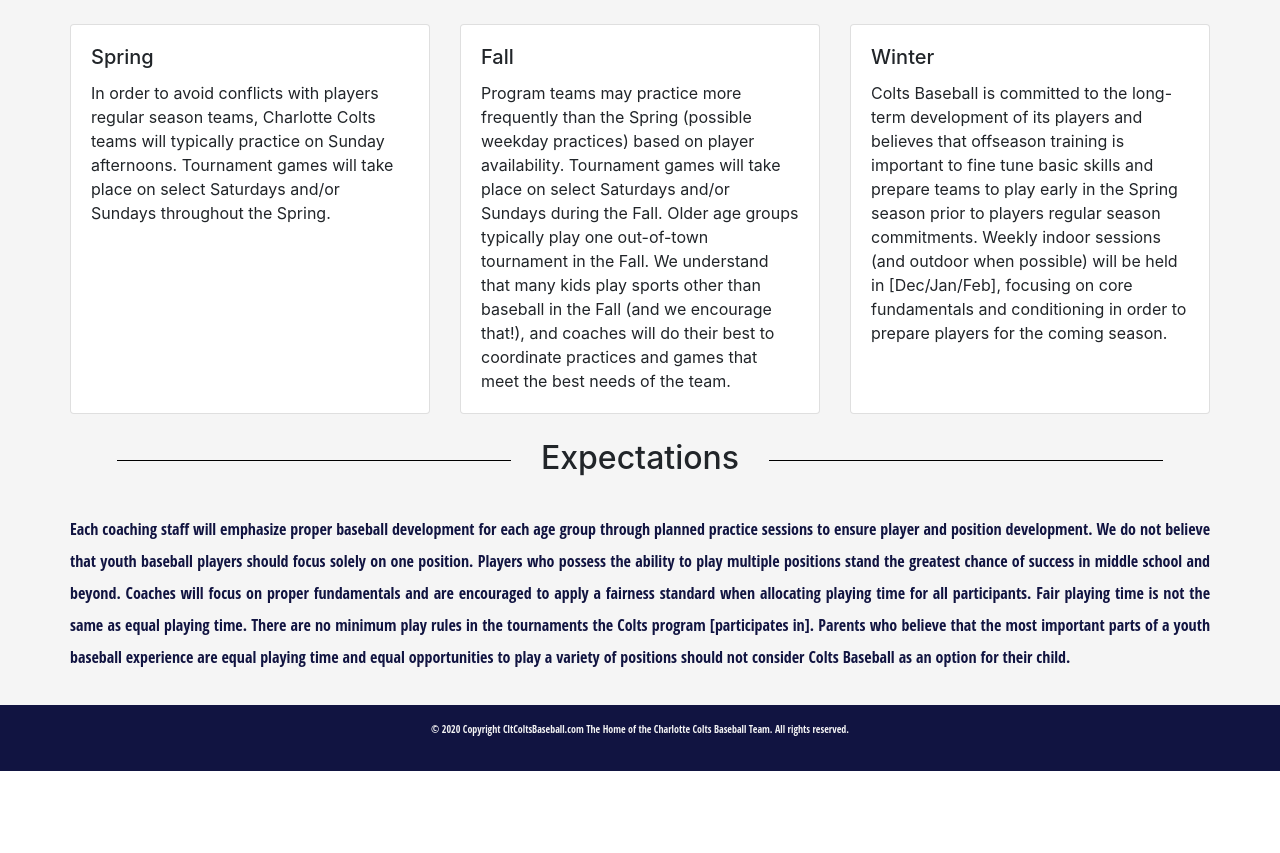
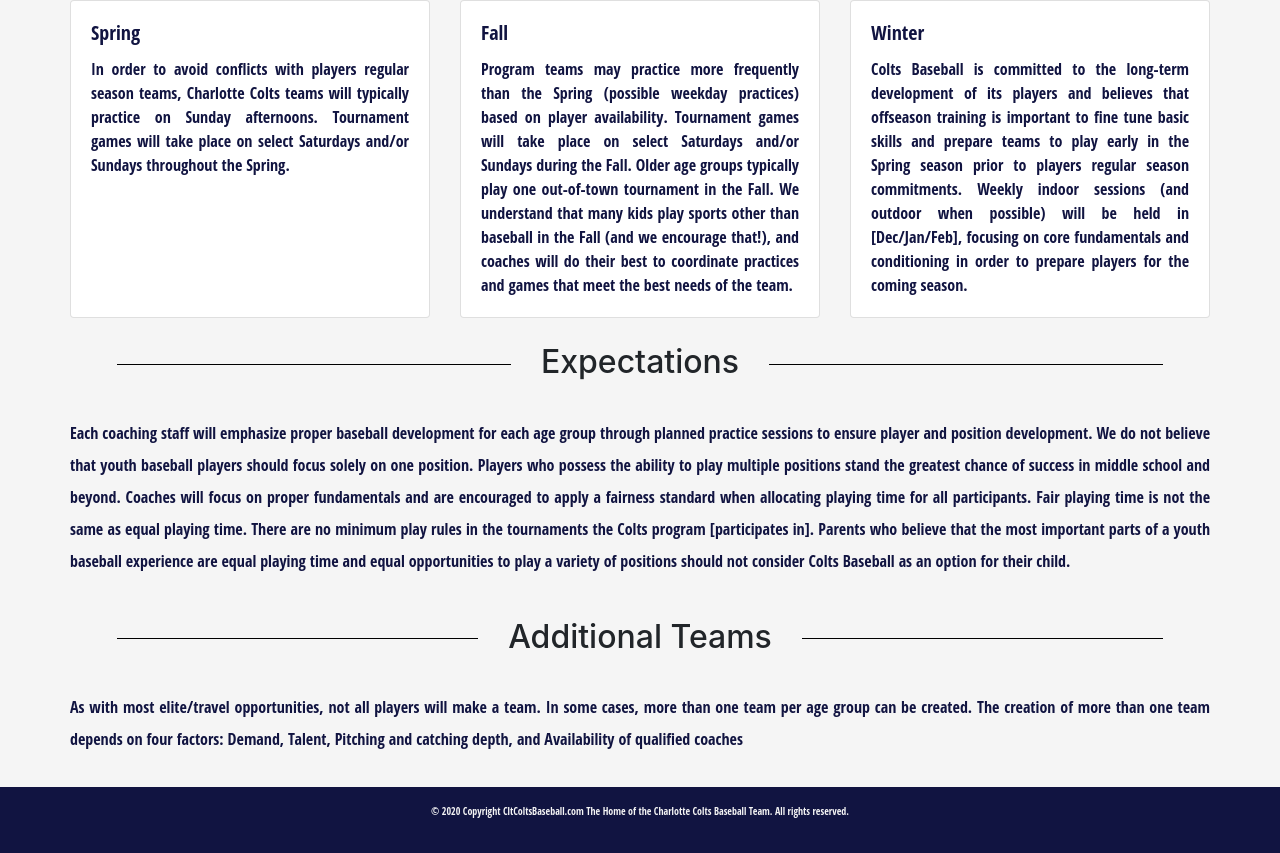
Before and after one commit to hchami1/cltcoltsbaseball, a React (Create React App) app: page /about in a window 1280 px wide. Shown: the part 739-1592 px from the top of the page. Before the commit the page ends 1510 px from the top, so only its background shows below. Built offline with nearby package versions, Linux system fonts and the light colour scheme.

Commit message:
Update About.js

```diff
--- a/src/views/About.js
+++ b/src/views/About.js
@@ -12,10 +12,16 @@
     font-family: "Open Sans Condensed", sans-serif;
     text-align: justify;
   }
-`;
-
-const HorizontalLine = styled.hr`
-  padding: 2em 0px;
+  .card-body{
+    color: #111441;
+    font-family: "Open Sans Condensed", sans-serif;
+    text-align: justify;
+  }
+  .card-title{
+    color: #111441;
+    font-family: "Open Sans Condensed", sans-serif;
+    text-align: justify;
+  }
 `;
 
 const About = () => {
@@ -93,6 +99,11 @@
             Each coaching staff will emphasize proper baseball development for each age group through planned practice sessions to ensure player and position development. We do not believe that youth baseball players should focus solely on one position. Players who possess the ability to play multiple positions stand the greatest chance of success in middle school and beyond. Coaches will focus on proper fundamentals and are encouraged to apply a fairness standard when allocating playing time for all participants. Fair playing time is not the same as equal playing time. There are no minimum play rules in the tournaments the Colts program [participates in]. Parents who believe that the most important parts of a youth baseball experience are equal playing time and equal opportunities to play a variety of positions should not consider Colts Baseball as an option for their child.
               </p>
         </Row>
+        <TextLine text={"Additional Teams"} />
+        <Row>
+          <p className="text">
+          As with most elite/travel opportunities, not all players will make a team. In some cases, more than one team per age group can be created. The creation of more than one team depends on four factors: Demand, Talent, Pitching and catching depth, and Availability of qualified coaches</p>
+        </Row>
       </Container>
     </StyledWrapper>
   );
```
